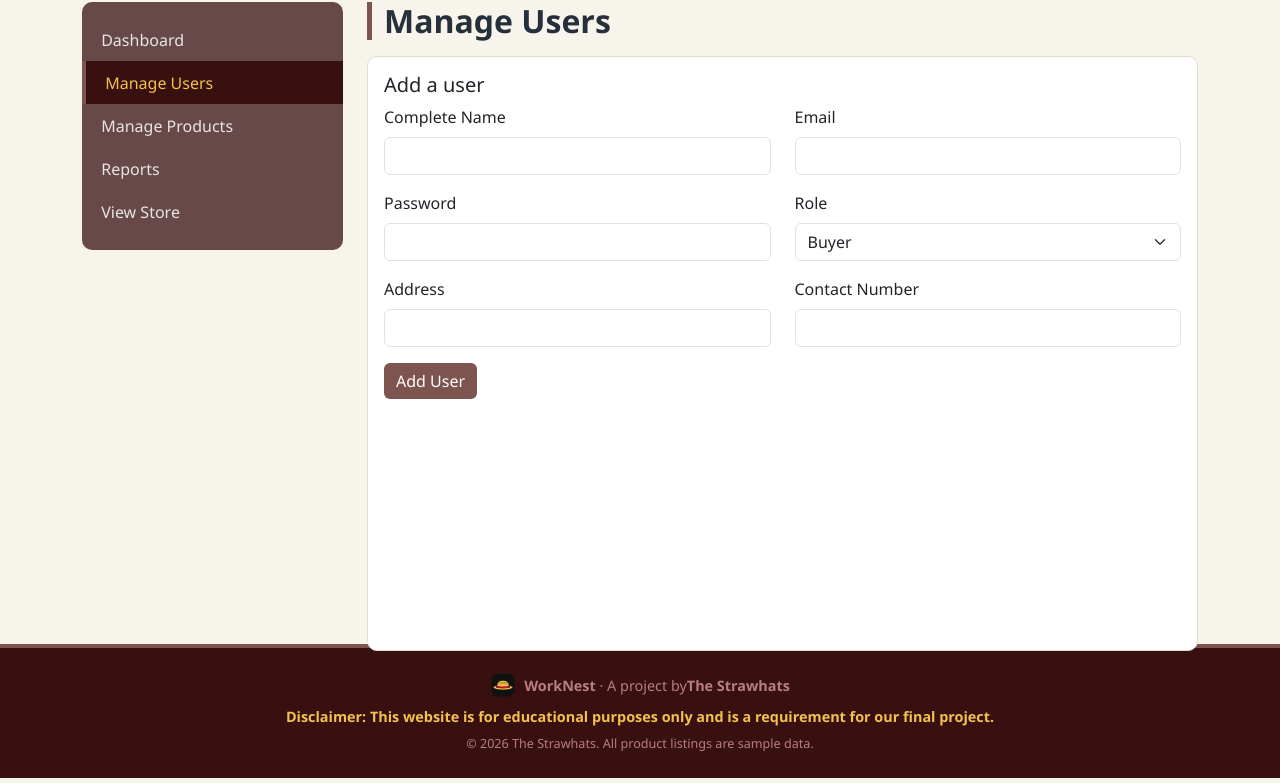
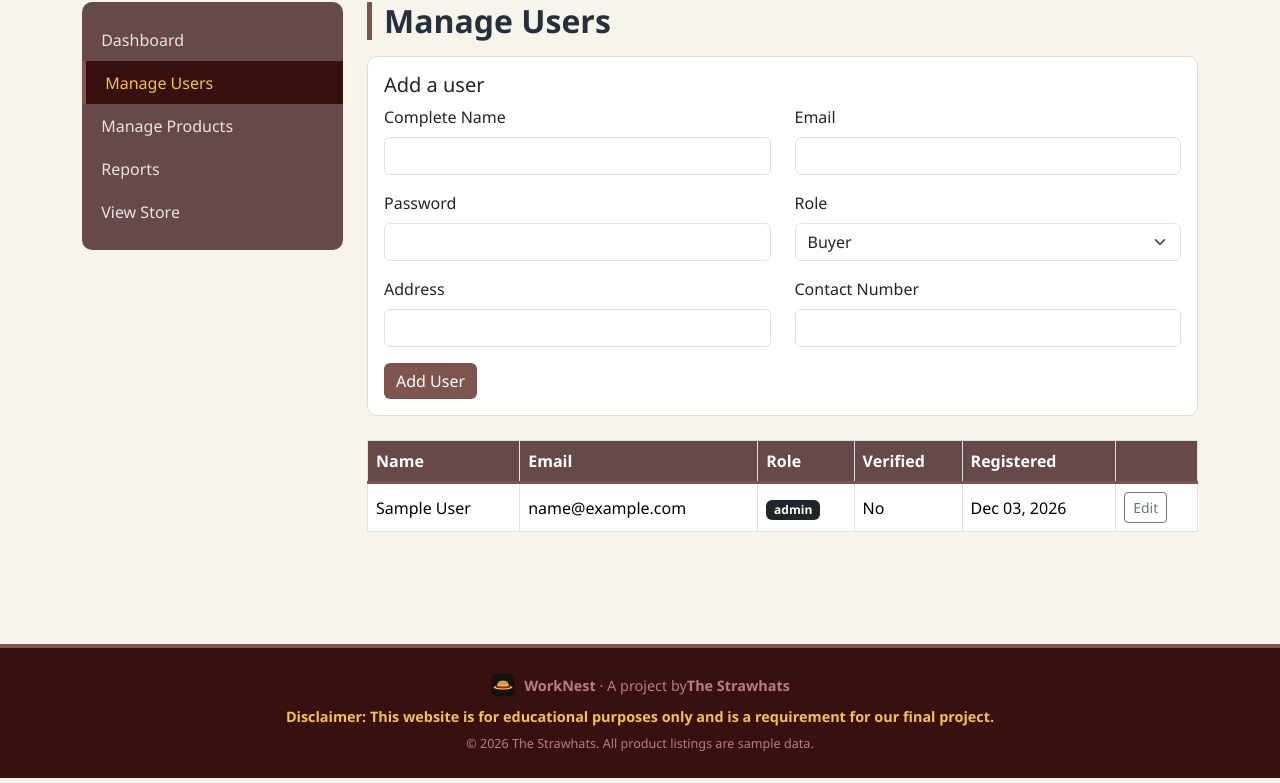
Before and after one commit to YrreSucksAtCoding/The-Strawhats-Final-Proj-AppDev, a PHP site: page /YereAppDevHome/admin/users.php in a window 1280 px wide. Shown: the part 85-868 px from the top of the page. Run offline with PHP 8.4, Linux system fonts and the light colour scheme; the visitor is signed in with stand-in values (Sample User, id 1).

Commit message:
Update users.php

```diff
--- a/worknest/admin/users.php
+++ b/worknest/admin/users.php
@@ -74,7 +74,7 @@ require_once '../includes/header.php';
                 <div class="alert alert-success py-2"><?php echo $success; ?></div>
             <?php endif; ?>
 
-            <div class="card wn-card p-3 mb-4">
+            <div class="card wn-card p-3 mb-4 h-auto">
                 <h5>Add a user</h5>
                 <form method="post" action="users.php" novalidate>
                     <div class="row">
```
